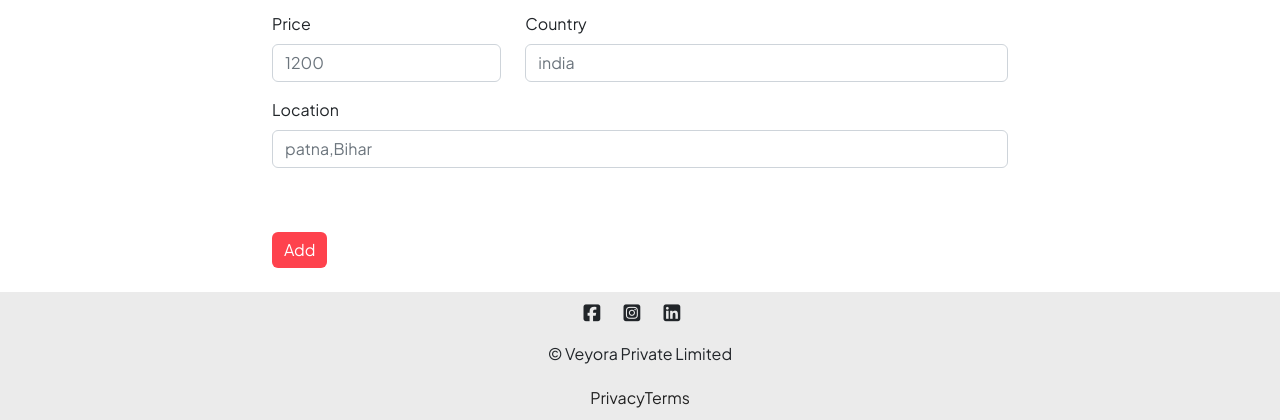
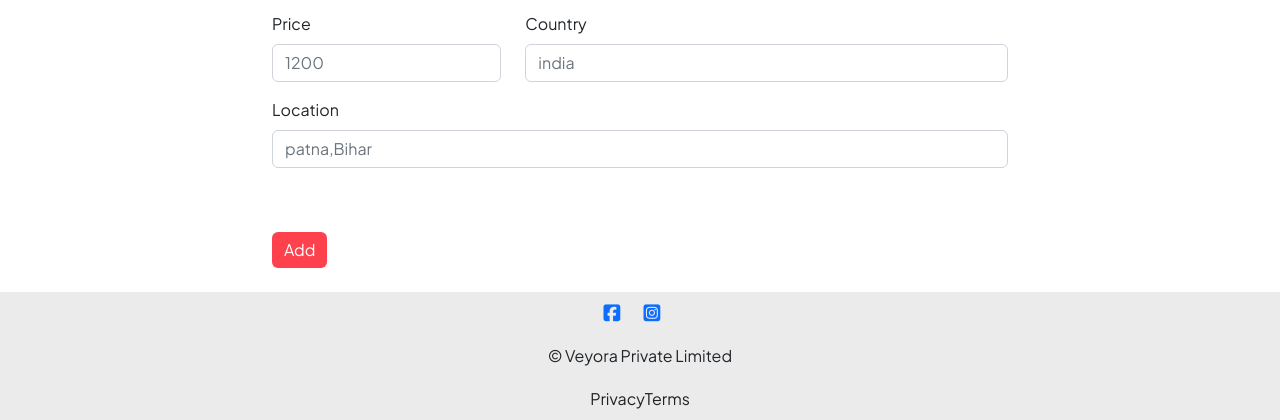
Before and after one commit to dipuprakash18/Travly, a Node project: template views/listings/new.ejs in a window 1280 px wide. Shown: the part 514-934 px from the top of the page. Run offline with Node 20 templates, Linux system fonts and the light colour scheme; the template is opened without the code that fills it, so the values that code supplies are empty; some libraries are stand-ins or nearby versions.

Commit message:
Add social media

```diff
--- a/public/css/style.css
+++ b/public/css/style.css
@@ -45,6 +45,7 @@ body {
      font-size: 1.2rem;
      margin-right: 1rem;
 }
+
 .f-info{
       text-align: center;
       display: flex;
--- a/views/includes/footer.ejs
+++ b/views/includes/footer.ejs
@@ -1,9 +1,17 @@
+<style>
+
+</style>
+
 <footer>
       <div class="f-info">
             <div class="f-info-socials">
-                 <i class="fa-brands fa-square-facebook"></i>
-                 <i class="fa-brands fa-square-instagram"></i>
-                 <i class="fa-brands fa-square-linkedin"></i>
+                  <a href="https://www.facebook.com/profile.php?id=61594129444056">
+                      <i class="fa-brands fa-square-facebook"></i>
+                  </a>
+                  <a href="https://www.instagram.com/veyora_stays/">
+                     <i class="fa-brands fa-square-instagram"></i>
+                  </a>
+
             </div>
             <div class="f-info-brand">&copy; Veyora Private Limited</div>
             <div class="f-info-links">
```
